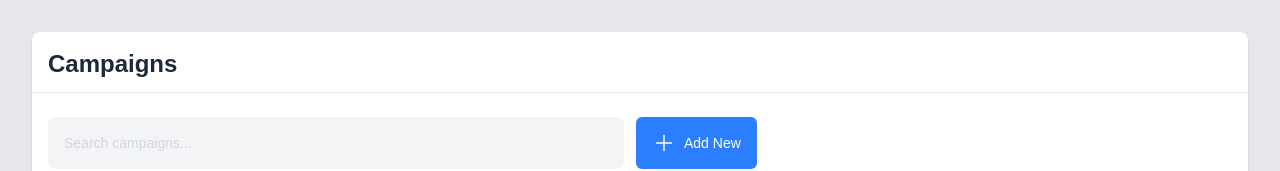
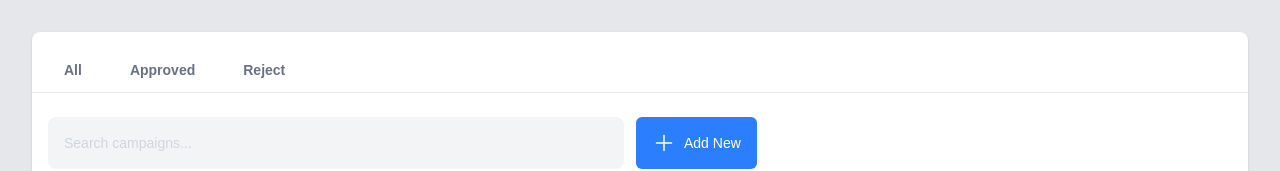
Before and after one commit to RahulRajKhadka/CRM_nextjs, a Next.js app: page /special-campaign in a window 1280 px wide. Shown: the top 171 px of the page. Built offline with nearby package versions, Linux system fonts and the light colour scheme; no server answers.

Commit message:
fixed the campaign and services pages

```diff
--- a/src/pages/our-services/index.js
+++ b/src/pages/our-services/index.js
@@ -2,6 +2,7 @@ import { useState, useEffect } from "react";
 
 export default function OurServicesPage() {
   const [services, setServices] = useState([]);
+  const [activeTab, setActiveTab] = useState("active");
   const [searchQuery, setSearchQuery] = useState("");
   const [loading, setLoading] = useState(true);
   const [showModal, setShowModal] = useState(false);
@@ -53,21 +54,39 @@ export default function OurServicesPage() {
   };
 
 const filteredServices = services.filter((service) => {
-    return (
+  const matchesSearch =
     service.name?.toLowerCase().includes(searchQuery.toLowerCase()) ||
-      service.title?.toLowerCase().includes(searchQuery.toLowerCase()) ||
-      service.description?.toLowerCase().includes(searchQuery.toLowerCase())
-    );
+    service.description?.toLowerCase().includes(searchQuery.toLowerCase()) ||
+    service.category?.toLowerCase().includes(searchQuery.toLowerCase());
+
+  if (activeTab === "active")
+    return matchesSearch && service.status !== "inactive" && service.status !== "archived";
+  if (activeTab === "inactive")
+    return matchesSearch && service.status === "inactive";
+  if (activeTab === "archived")
+    return matchesSearch && service.status === "archived";
+
+  return matchesSearch;
 });
+
 
   return (
     <div className="min-h-screen bg-gray-200 p-2 sm:p-4 md:p-6 lg:p-8">
       <div className="bg-white rounded-lg shadow-sm overflow-hidden flex flex-col h-[calc(100vh-1rem)] sm:h-[calc(100vh-2rem)] md:h-[calc(100vh-3rem)] lg:h-[calc(100vh-4rem)]">
-        {/* Header */}
-        <div className="border-b border-gray-200 px-4 pt-4 pb-3">
-          <h1 className="text-xl sm:text-2xl font-bold text-gray-800">
-            Our Services
-          </h1>
+        <div className="flex border-b border-gray-200 justify-start gap-2 sm:gap-4 px-2 sm:px-4 pt-3 sm:pt-4 overflow-x-auto">
+              {["All", "approved", "reject"].map((tab) => (
+                <button
+                  key={tab}
+                  onClick={() => setActiveTab(tab)}
+                  className={`px-3 sm:px-4 py-2 sm:py-3 text-xs sm:text-sm font-bold transition-colors whitespace-nowrap ${
+                    activeTab === tab
+                      ? "border-b-2 border-[#309fed] text-[#309fed]"
+                      : "text-gray-500 hover:text-gray-700"
+                  }`}
+                >
+                  {tab.charAt(0).toUpperCase() + tab.slice(1)}
+                </button>
+              ))}
             </div>
 
         {/* Search & Add */}
@@ -104,6 +123,7 @@ export default function OurServicesPage() {
         {/* Table Container */}
         <div className="flex-1 flex flex-col min-h-0">
           <div className="rounded-lg flex flex-col h-full">
+
 
             <div className="hidden md:flex md:flex-col h-full">
               <div className="grid grid-cols-4 w-full px-2 lg:px-4 text-xs lg:text-sm border-b border-gray-200 text-gray-400 py-6 lg:py-6 border-t bg-gray-50 z-10">
@@ -145,7 +165,6 @@ export default function OurServicesPage() {
                         {service.name}
                       </div>
                       <div className="flex justify-center items-center px-2">
-
                         <picture>
                           <img
                             src={service.image_link}
@@ -153,7 +172,6 @@ export default function OurServicesPage() {
                             className="w-12 h-12 object-cover rounded"
                           />
                         </picture>
-
                       </div>
 
                       <div className="flex justify-center items-center px-2 truncate">
@@ -180,7 +198,7 @@ export default function OurServicesPage() {
                           Enable
                         </button>
 
-                        {/* Disable Button */}
+
                         <button
                           onClick={() =>
                             setServices(
--- a/src/pages/special-campaign/index.js
+++ b/src/pages/special-campaign/index.js
@@ -4,6 +4,7 @@ export default function CampaignsPage() {
   const [campaigns, setCampaigns] = useState([]);
   const [searchQuery, setSearchQuery] = useState("");
   const [loading, setLoading] = useState(true);
+  const [activeTab, setActiveTab] = useState("active");
 
   useEffect(() => {
     const fetchCampaigns = async () => {
@@ -22,23 +23,43 @@ export default function CampaignsPage() {
     fetchCampaigns();
   }, []);
 
-  const filteredCampaigns = campaigns.filter((campaign) => {
-    return (
-      campaign.name?.toLowerCase().includes(searchQuery.toLowerCase()) ||
-      campaign.title?.toLowerCase().includes(searchQuery.toLowerCase()) ||
-      campaign.description?.toLowerCase().includes(searchQuery.toLowerCase())
-    );
-  });
+ const filteredCampaigns = campaigns.filter((campaign) => {
+  const matchesSearch =
+    campaign.title?.toLowerCase().includes(searchQuery.toLowerCase()) ||
+    campaign.description?.toLowerCase().includes(searchQuery.toLowerCase()) ||
+    campaign.type?.toLowerCase().includes(searchQuery.toLowerCase());
+
+  if (activeTab === "running")
+    return matchesSearch && campaign.status === "running";
+  if (activeTab === "completed")
+    return matchesSearch && campaign.status === "completed";
+  if (activeTab === "paused")
+    return matchesSearch && campaign.status === "paused";
+
+  return matchesSearch;
+});
+
 
   return (
     <div className="min-h-screen bg-gray-200 p-2 sm:p-4 md:p-6 lg:p-8">
       <div className="bg-white rounded-lg shadow-sm overflow-hidden flex flex-col h-[calc(100vh-1rem)] sm:h-[calc(100vh-2rem)] md:h-[calc(100vh-3rem)] lg:h-[calc(100vh-4rem)]">
-        {/* Header */}
-        <div className="border-b border-gray-200 px-4 pt-4 pb-3">
-          <h1 className="text-xl sm:text-2xl font-bold text-gray-800">
-            Campaigns
-          </h1>
+
+            <div className="flex border-b border-gray-200 justify-start gap-2 sm:gap-4 px-2 sm:px-4 pt-3 sm:pt-4 overflow-x-auto">
+          {["All", "approved", "reject"].map((tab) => (
+            <button
+              key={tab}
+              onClick={() => setActiveTab(tab)}
+              className={`px-3 sm:px-4 py-2 sm:py-3 text-xs sm:text-sm font-bold transition-colors whitespace-nowrap ${
+                activeTab === tab
+                  ? "border-b-2 border-[#309fed] text-[#309fed]"
+                  : "text-gray-500 hover:text-gray-700"
+              }`}
+            >
+              {tab.charAt(0).toUpperCase() + tab.slice(1)}
+            </button>
+          ))}
         </div>
+
 
         {/* Search */}
         <div className="py-3 sm:py-6 px-2 flex gap-3 sm:px-4 w-full">
@@ -71,6 +92,7 @@ export default function CampaignsPage() {
         {/* Table Container */}
         <div className="flex-1 flex flex-col min-h-0">
           <div className="rounded-lg flex flex-col h-full">
+
             {/* Desktop Table View */}
             <div className="hidden md:flex md:flex-col h-full">
               <div className="grid grid-cols-5 w-full px-2 lg:px-4 text-xs lg:text-sm border-b border-gray-200 text-gray-400 py-6 lg:py-6 border-t bg-gray-50 z-10">
@@ -138,7 +160,7 @@ export default function CampaignsPage() {
       onClick={() => handleApprove(campaign.id)}
       className="px-3 lg:px-4 border-2 border-transparent text-black text-md rounded-xs py-1.5 hover:border-green-500 hover:bg-green-50 transition-colors"
     >
-      Approve
+      Enable
     </button>
   )}
   {campaign.status !== "rejected" && (
@@ -146,7 +168,7 @@ export default function CampaignsPage() {
       onClick={() => handleReject(campaign.id)}
       className="px-3 lg:px-4 border-2 border-transparent text-black text-md rounded-xs py-1.5 hover:border-red-500 hover:bg-red-50 transition-colors"
     >
-      Reject
+      Disable
     </button>
   )}
   {(campaign.status === "approved" || campaign.status === "rejected") && (
```
Lines whose indentation alone changed are shown as unchanged.
